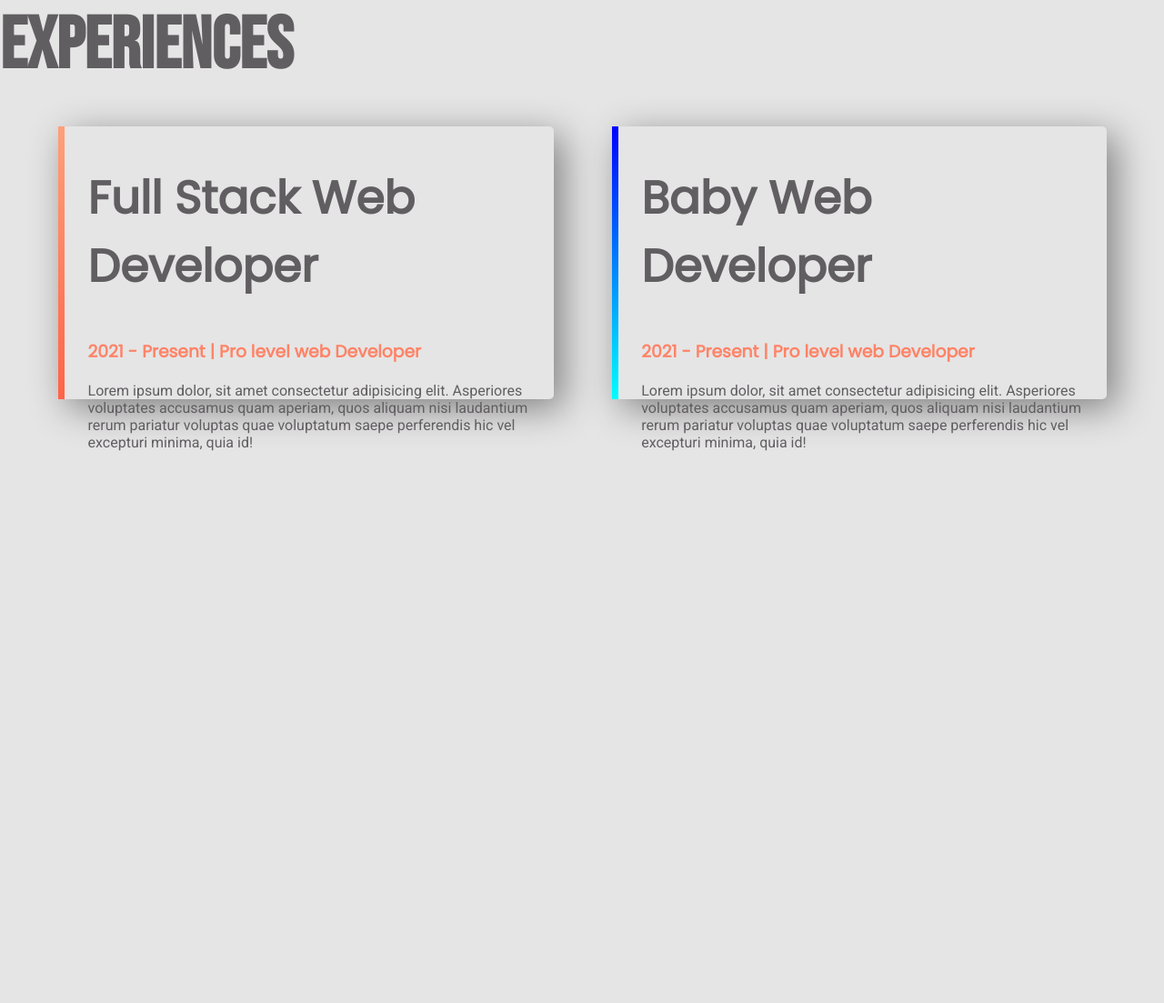
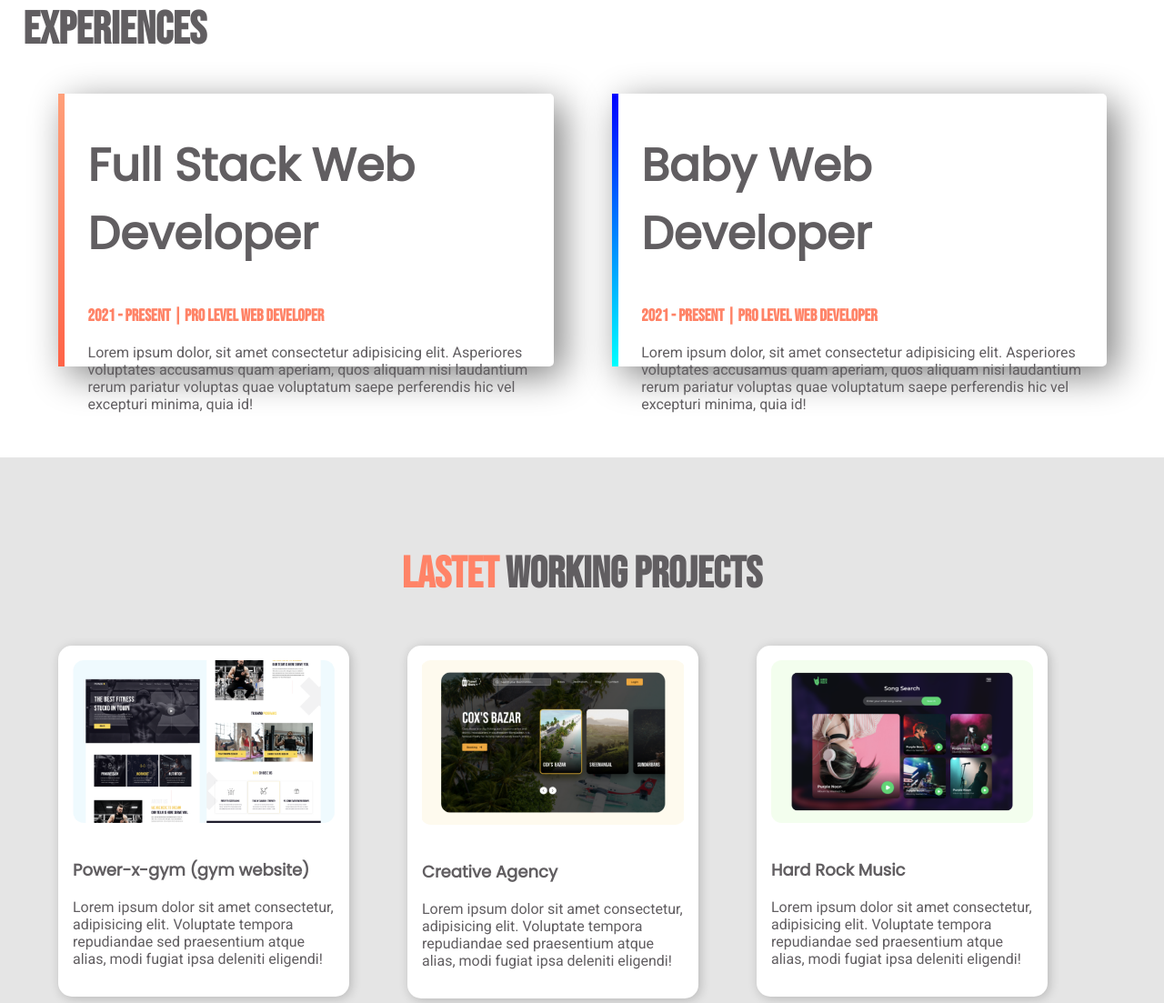
Before and after one commit to rsshonjoy/Assignement-1, a plain HTML site: page index.html in a window 1280 px wide. Shown: the part 1357-2460 px from the top of the page at 91% size. Before the commit the page ends 1860 px from the top, so only its background shows below. Drawn offline with Linux system fonts and the light colour scheme.

Commit message:
Complete Lastet Working Section

```diff
--- a/index.html
+++ b/index.html
@@ -45,7 +45,7 @@
         </div>
     </section>
     <section class="experience-area">
-        <h1>Experiences</h1>
+        <h1 class="experience">Experiences</h1>
         <div class="half-width single-experience" id="full-stack">
             <h2>Full Stack Web Developer</h2>
             <h3 class="orange-highlight">2021 - Present | Pro level web Developer</h3>
@@ -57,5 +57,29 @@
             <p>Lorem ipsum dolor, sit amet consectetur adipisicing elit. Asperiores voluptates accusamus quam aperiam, quos aliquam nisi laudantium rerum pariatur voluptas quae voluptatum saepe perferendis hic vel excepturi minima, quia id!</p>
         </div>
     </section>
+    <section class="bg-pro">
+        <h1 class="main-head"><span class="orange-highlight">LASTET</span> WORKING PROJECTS</h1>
+        <div class="projects">
+            <img src="images/image 4.png" alt="">
+            <div class="pro-text">
+                <h3 class="pro-head">Power-x-gym (gym website)</h3>
+                <p>Lorem ipsum dolor sit amet consectetur, adipisicing elit. Voluptate tempora repudiandae sed praesentium atque alias, modi fugiat ipsa deleniti eligendi!</p>
+            </div>
+        </div>
+        <div class="projects">
+            <img src="images/image 5.png" alt="">
+            <div class="pro-text">
+                <h3 class="pro-head">Creative Agency</h3>
+                <p>Lorem ipsum dolor sit amet consectetur, adipisicing elit. Voluptate tempora repudiandae sed praesentium atque alias, modi fugiat ipsa deleniti eligendi!</p>
+            </div>
+        </div>
+        <div class="projects">
+            <img src="images/image 8.png" alt="">
+            <div class="pro-text">
+                <h3 class="pro-head">Hard Rock Music</h3>
+                <p>Lorem ipsum dolor sit amet consectetur, adipisicing elit. Voluptate tempora repudiandae sed praesentium atque alias, modi fugiat ipsa deleniti eligendi!</p>
+            </div>
+        </div>
+    </section>
 </body>
 </html>
--- a/style.css
+++ b/style.css
@@ -2,7 +2,7 @@ body{
     margin: 0px;
     padding: 0px;
     color: rgb(97, 94, 97);
-    background-color: #e5e5e5;
+
 }
 ul{
     list-style: none;
@@ -14,7 +14,7 @@ nav{
     display: flex;
     justify-content: flex-end;
     height: 60px;
-    background-color: #f7e9e9;
+    background-color: #fffbfb;
     box-shadow: 2px 2px 12px rgba(0,0,0,0.2);
     padding: 0px 5%;
 }
@@ -37,7 +37,8 @@ h2{
 }
 .orange-highlight{
     color:#FF8367;
-    font-family: 'Poppins', sans-serif;
+    font-family: 'Bebas Neue', cursive;
+    font-weight: bold;
 }
 p{
     font-family: 'Roboto', sans-serif;
@@ -68,6 +69,10 @@ section{
     height: 500px;
     padding-top: 100px;
 }
+.experience{
+    font-size: 50px;
+    padding-left: 2%;
+}
 .single-experience{
     box-shadow: 10px 10px 40px gray;
     border-radius: 5px;
@@ -83,3 +88,35 @@ section{
     border-image: linear-gradient(180deg, blue, cyan);
     border-image-slice: 1;
 }
+.main-head{
+    font-family: 'Bebas Neue', cursive;
+    font-size: 48px;
+    text-align: center;
+    padding-bottom: 50px;
+}
+.projects{
+    width: 25%;
+    float: left;
+    margin-left: 5%;
+    background-color: white;
+    border-radius: 15px;
+    box-shadow: 2px 2px 12px rgba(0,0,0,0.2);
+}
+.projects img{
+    height: 20%;
+    width: 90%;
+    padding: 5%;
+
+}
+.bg-pro{
+    background-color: #E5E5E5;
+}
+.pro-text{
+    padding: 5%;
+    padding-top: 0px;
+}
+.pro-head{
+    font-size: 18px;
+    font-family: 'Poppins', sans-serif;
+    font-weight: bold;
+}
```
Also changed, not shown: images/image 4.png (added), images/image 5.png (added), images/image 8.png (added).
